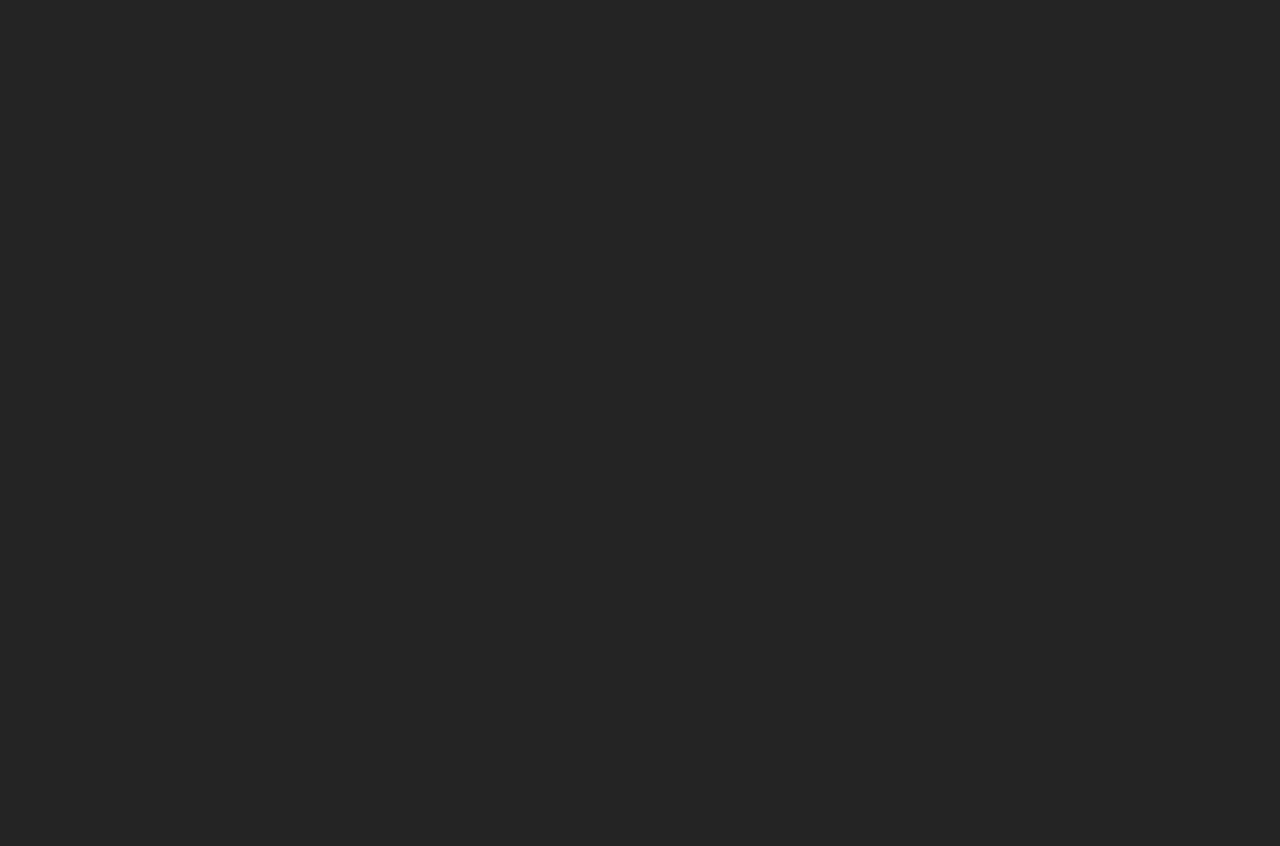
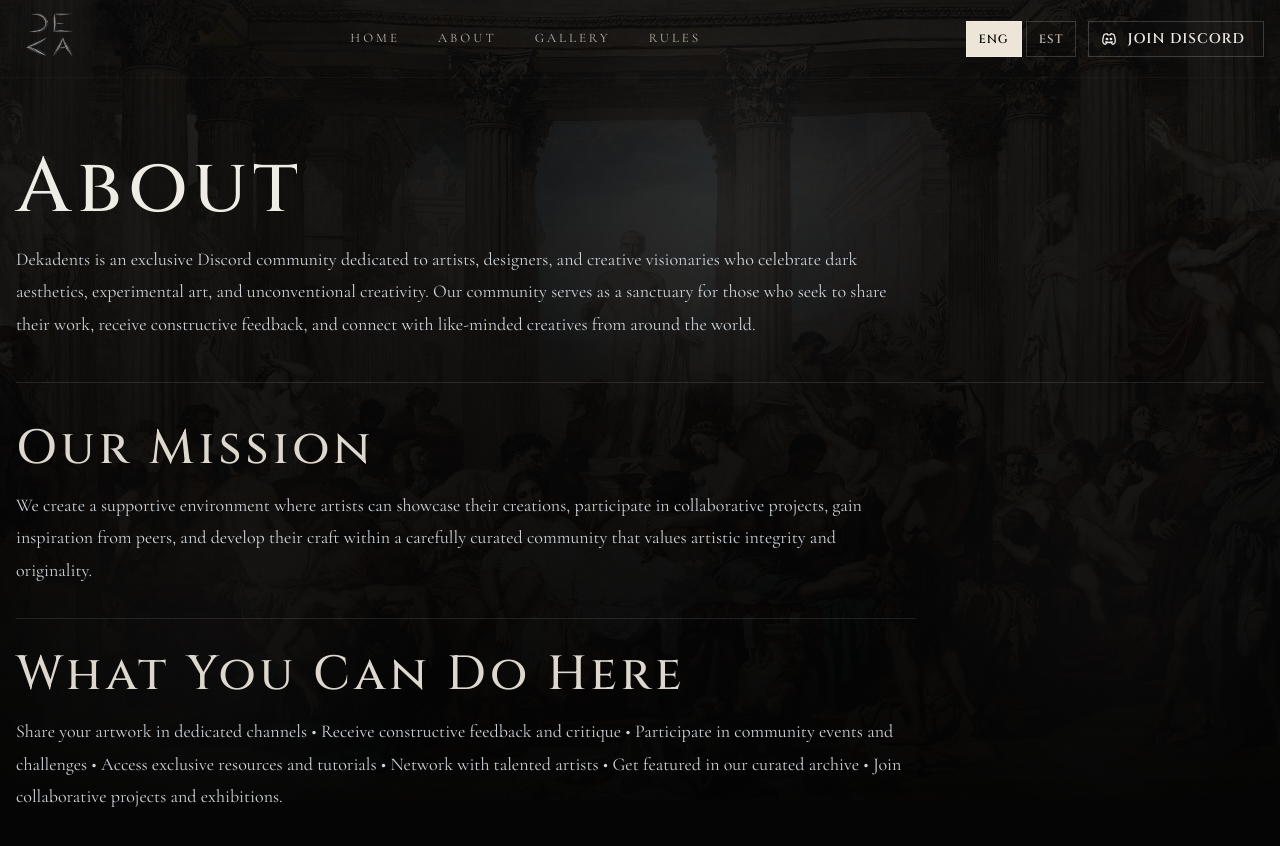
Before and after one commit to Fenrisulfr27/dekadents-landing-page, a React (Vite) app: page /about in a window 1280 px wide. Before the commit this address had no page. Shown: the top 846 px of the page. Before the commit the page ends 800 px from the top, so only its background shows below. Built offline with nearby package versions, Linux system fonts and the light colour scheme.

Commit message:
feat: add About and Rules pages with corresponding translations and routing

```diff
--- a/src/App.tsx
+++ b/src/App.tsx
@@ -1,7 +1,9 @@
 import React from "react";
 import { Routes, Route } from "react-router-dom";
 import HomePage from "./pages/HomePage";
+import AboutPage from "./pages/AboutPage";
 import GalleryPage from "./pages/GalleryPage";
+import RulesPage from "./pages/RulesPage";
 import { LanguageProvider } from "./context/LanguageContext";
 
 export default function App() {
@@ -9,7 +11,9 @@ export default function App() {
     <LanguageProvider>
       <Routes>
         <Route path="/" element={<HomePage />} />
+        <Route path="/about" element={<AboutPage />} />
         <Route path="/gallery" element={<GalleryPage />} />
+        <Route path="/rules" element={<RulesPage />} />
       </Routes>
     </LanguageProvider>
   );
--- a/src/components/PageFrame.tsx
+++ b/src/components/PageFrame.tsx
@@ -102,9 +102,13 @@ export default function PageFrame({ children }: Props) {
                     const href =
                       item === "home"
                         ? "/"
-                        : item === "gallery"
-                          ? "/gallery"
-                          : "/";
+                        : item === "about"
+                          ? "/about"
+                          : item === "gallery"
+                            ? "/gallery"
+                            : item === "rules"
+                              ? "/rules"
+                              : "/";
 
                     return (
                       <Text
--- a/src/data/features.ts
+++ b/src/data/features.ts
@@ -15,7 +15,7 @@ export type Feature = {
   descKey: TranslationKey;
 };
 
-export const navItems = ["home", "about", "gallery", "rules", "join"] as const;
+export const navItems = ["home", "about", "gallery", "rules"] as const;
 
 export const features: Feature[] = [
   {
--- a/src/data/translations.ts
+++ b/src/data/translations.ts
@@ -39,6 +39,18 @@ export const translations = {
     exclusiveRolesDesc:
       "Unlock roles, channels, and perks by being an active member.",
     featuredWork: "Featured work",
+    rulesTitle: "Rules",
+    rule1:
+      "Do not share, repost, distribute, or circulate anyone's work outside this community without the creator's explicit consent. This includes screenshots, downloads, reposts, and sending other content to third parties.",
+    aboutTitle: "About",
+    aboutDescription:
+      "Dekadents is an exclusive Discord community dedicated to artists, designers, and creative visionaries who celebrate dark aesthetics, experimental art, and unconventional creativity. Our community serves as a sanctuary for those who seek to share their work, receive constructive feedback, and connect with like-minded creatives from around the world.",
+    aboutMission: "Our Mission",
+    aboutMissionText:
+      "We create a supportive environment where artists can showcase their creations, participate in collaborative projects, gain inspiration from peers, and develop their craft within a carefully curated community that values artistic integrity and originality.",
+    aboutWhat: "What You Can Do Here",
+    aboutWhatText:
+      "Share your artwork in dedicated channels • Receive constructive feedback and critique • Participate in community events and challenges • Access exclusive resources and tutorials • Network with talented artists • Get featured in our curated archive • Join collaborative projects and exhibitions.",
   },
   et: {
     home: "Avaleht",
@@ -71,6 +83,18 @@ export const translations = {
     exclusiveRolesDesc:
       "Avage rollid, kanalid ja eriõigused, kui olete aktiivne liige.",
     featuredWork: "Esiletõstetud töö",
+    rulesTitle: "Reeglid",
+    rule1:
+      "Serveris jagatud tööde või loomingu levitamine ja edasi saatmine väljaspoole serverit ilma autori selgesonaline nõusolekuta on keelatud. See hõlmab kuvatõmmiseid, allaaladimisi või muu sisu saatmist kolmandatele osapoolteile.",
+    aboutTitle: "Meist",
+    aboutDescription:
+      "Dekadents on eksklusiivsete Discordi kogukond, mis on pühendatud kunstnikele, disaineritele ja loovtajatele, kes arendavad tumedaid esteetikat, eksperimentaalset kunsti ja ebatavalist loovust. Meie kogukond on kaitsealune ruum neile, kes soovivad oma töid jagada, saada konstruktiivset tagasisidet ja ühendada end kogu maailmast pärit sarnaselt meelestatud kunstnikatega.",
+    aboutMission: "Meie missioon",
+    aboutMissionText:
+      "Me loome toetavat keskkonda, kus kunstnikud saavad oma loomingut esitleda, osaleda koostöö projektides, saada inspiratsiooni kolleegidelt ja arendada oma kunsti hoolikalt valitud kogukonna jooksul, mis väärustab kunstilist terviklikkust ja originaalsust.",
+    aboutWhat: "Mida siin teha saab",
+    aboutWhatText:
+      "Jaga oma kunstit spetsiaalsetele kanalitele • Saa konstruktiivset tagasisidet ja kriitika • Osale kogukonna üritustel ja välistlustel • Juurdepääs eksklusiivsele materjale ja õpetustele • Võrgusta talenteeritud kunstnikatega • Saa esiletoomisele meie valitud arhiivis • Osale koostöö projektides ja näitustel.",
     curatedArchive: "Kuratoorne arhiiv",
     galleryDescription:
       "Tumeda esteetika, visuaalsete katsetuste ja Dekadentsi kogukonna valitud tööde kuratoorne arhiiv.",
--- /dev/null
+++ b/src/pages/AboutPage.tsx
@@ -0,0 +1,83 @@
+import React from "react";
+import { Container, Stack, Text, Title, Divider } from "@mantine/core";
+import PageFrame from "../components/PageFrame";
+import { useLanguage } from "../context/LanguageContext";
+import { translations } from "../data/translations";
+
+export default function AboutPage() {
+  const { language } = useLanguage();
+  const t = translations[language];
+
+  return (
+    <PageFrame>
+      <Container size={1280} py={72} style={{ position: "relative", zIndex: 1 }}>
+        <Stack gap={42}>
+          <Stack gap={16} maw={900}>
+            <Title
+              order={1}
+              style={{
+                fontFamily: '"Cinzel", "Cormorant Garamond", serif',
+                fontSize: "clamp(42px, 6vw, 78px)",
+                lineHeight: 1,
+                letterSpacing: 6,
+                fontWeight: 500,
+              }}
+            >
+              {t.aboutTitle}
+            </Title>
+
+            <Text c="gray.4" size="lg" lh={1.8}>
+              {t.aboutDescription}
+            </Text>
+          </Stack>
+
+          <Divider color="rgba(255,255,255,0.1)" />
+
+          <Stack gap={32} maw={900}>
+            <Stack gap={16}>
+              <Title
+                order={2}
+                style={{
+                  fontFamily: '"Cinzel", "Cormorant Garamond", serif',
+                  fontSize: "clamp(28px, 4vw, 48px)",
+                  lineHeight: 1,
+                  letterSpacing: 4,
+                  fontWeight: 500,
+                  color: "#ddd7ce",
+                }}
+              >
+                {t.aboutMission}
+              </Title>
+
+              <Text c="gray.4" size="lg" lh={1.8}>
+                {t.aboutMissionText}
+              </Text>
+            </Stack>
+
+            <Divider color="rgba(255,255,255,0.1)" />
+
+            <Stack gap={16}>
+              <Title
+                order={2}
+                style={{
+                  fontFamily: '"Cinzel", "Cormorant Garamond", serif',
+                  fontSize: "clamp(28px, 4vw, 48px)",
+                  lineHeight: 1,
+                  letterSpacing: 4,
+                  fontWeight: 500,
+                  color: "#ddd7ce",
+                }}
+              >
+                {t.aboutWhat}
+              </Title>
+
+              <Text c="gray.4" size="lg" lh={1.8} style={{ whiteSpace: "pre-line" }}>
+                {t.aboutWhatText}
+              </Text>
+            </Stack>
+          </Stack>
+        </Stack>
+      </Container>
+    </PageFrame>
+  );
+}
--- /dev/null
+++ b/src/pages/RulesPage.tsx
@@ -0,0 +1,51 @@
+import React from "react";
+import { Container, Stack, Text, Title } from "@mantine/core";
+import PageFrame from "../components/PageFrame";
+import { useLanguage } from "../context/LanguageContext";
+import { translations } from "../data/translations";
+
+export default function RulesPage() {
+  const { language } = useLanguage();
+  const t = translations[language];
+
+  return (
+    <PageFrame>
+      <Container size={1280} py={72} style={{ position: "relative", zIndex: 1 }}>
+        <Stack gap={42}>
+          <Stack gap={16} maw={760}>
+            <Title
+              order={1}
+              style={{
+                fontFamily: '"Cinzel", "Cormorant Garamond", serif',
+                fontSize: "clamp(42px, 6vw, 78px)",
+                lineHeight: 1,
+                letterSpacing: 6,
+                fontWeight: 500,
+              }}
+            >
+              {t.rulesTitle}
+            </Title>
+          </Stack>
+
+          <Stack gap={32} maw={900}>
+            <Stack gap={16}>
+              <Text
+                style={{
+                  color: "#cfc8be",
+                  textTransform: "uppercase",
+                  letterSpacing: 2.5,
+                  fontSize: 14,
+                }}
+              >
+                ::
+              </Text>
+              <Text c="gray.4" size="lg" lh={1.8}>
+                {t.rule1}
+              </Text>
+            </Stack>
+          </Stack>
+        </Stack>
+      </Container>
+    </PageFrame>
+  );
+}
```
